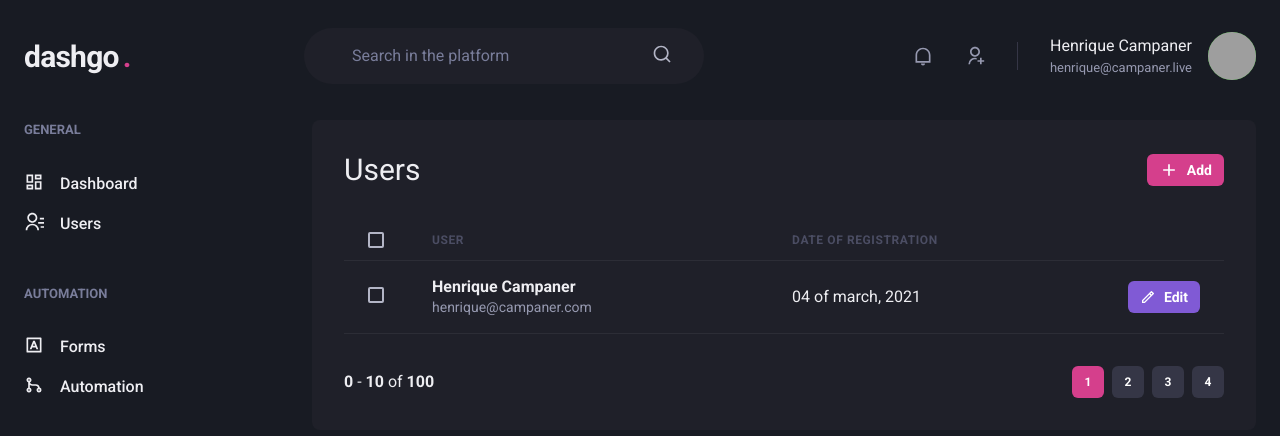
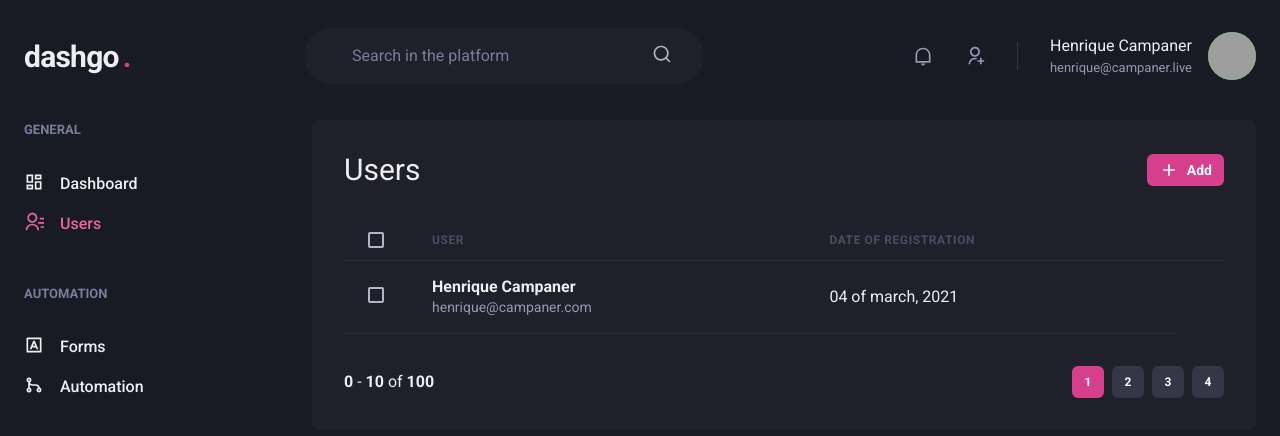
Before and after one commit to henriquecampaner/dashgo, a Next.js app: page /users in a window 1280 px wide. Shown: the top 436 px of the page. Built offline with nearby package versions, Linux system fonts and the light colour scheme; grey boxes are pictures that could not be loaded.

Commit message:
add mobile version

```diff
--- /dev/null
+++ b/src/components/ActiveLink.tsx
@@ -0,0 +1,41 @@
+import Link, { LinkProps } from 'next/link';
+import { useRouter } from 'next/router';
+import { ReactElement } from 'react';
+import { cloneElement } from 'react';
+
+interface ActiveLinkProps extends LinkProps {
+  children: ReactElement;
+  shouldMatchExactHref?: boolean;
+}
+
+export function ActiveLink({
+  shouldMatchExactHref = false,
+  children,
+  ...props
+}: ActiveLinkProps) {
+  const { asPath } = useRouter();
+  let isActive = false;
+
+  if (
+    shouldMatchExactHref &&
+    (asPath === props.href || asPath === props.as)
+  ) {
+    isActive = true;
+  }
+
+  if (
+    !shouldMatchExactHref &&
+    (asPath.startsWith(String(props.href)) ||
+      asPath.startsWith(String(props.as)))
+  ) {
+    isActive = true;
+  }
+
+  return (
+    <Link {...props}>
+      {cloneElement(children, {
+        color: isActive ? 'pink.400' : 'gray.50',
+      })}
+    </Link>
+  );
+}
--- a/src/components/Pagination/index.tsx
+++ b/src/components/Pagination/index.tsx
@@ -4,7 +4,7 @@ import { PaginationItem } from './PaginationItem';
 export function Pagination() {
   return (
     <Stack
-      direction="row"
+      direction={['column', 'row']}
       mt="8"
       justify="space-between"
       align="center"
--- a/src/components/Sidebar/NavLink.tsx
+++ b/src/components/Sidebar/NavLink.tsx
@@ -1,23 +1,32 @@
 import {
-  Link,
+  Link as ChakraLink,
   Icon,
   Text,
   LinkProps as ChakraLinkProps,
 } from '@chakra-ui/react';
 import { ElementType } from 'react';
+import { ActiveLink } from '../ActiveLink';
 
 interface NavLinkProps extends ChakraLinkProps {
   icon: ElementType;
   children: string;
+  href: string;
 }
 
-export function NavLink({ children, icon, ...props }: NavLinkProps) {
+export function NavLink({
+  children,
+  icon,
+  href,
+  ...props
+}: NavLinkProps) {
   return (
-    <Link display="flex" align="center" {...props}>
-      <Icon as={icon} fontSize="20" />
-      <Text ml="4" fontWeight="medium">
-        {children}
-      </Text>
-    </Link>
+    <ActiveLink href={href} passHref>
+      <ChakraLink display="flex" align="center" {...props}>
+        <Icon as={icon} fontSize="20" />
+        <Text ml="4" fontWeight="medium">
+          {children}
+        </Text>
+      </ChakraLink>
+    </ActiveLink>
   );
 }
--- a/src/components/Sidebar/SidebarNav.tsx
+++ b/src/components/Sidebar/SidebarNav.tsx
@@ -12,13 +12,21 @@ export function SidebarNav() {
   return (
     <Stack spacing="12" align="flex-start">
       <NavSection title="GENERAL">
-        <NavLink icon={RiDashboardLine}>Dashboard</NavLink>
-        <NavLink icon={RiContactsLine}>Users</NavLink>
+        <NavLink href="/dashboard" icon={RiDashboardLine}>
+          Dashboard
+        </NavLink>
+        <NavLink href="/users" icon={RiContactsLine}>
+          Users
+        </NavLink>
       </NavSection>
 
       <NavSection title="AUTOMATION">
-        <NavLink icon={RiInputMethodLine}>Forms</NavLink>
-        <NavLink icon={RiGitMergeLine}>Automation</NavLink>\
+        <NavLink href="/forms" icon={RiInputMethodLine}>
+          Forms
+        </NavLink>
+        <NavLink href="/automation" icon={RiGitMergeLine}>
+          Automation
+        </NavLink>
       </NavSection>
     </Stack>
   );
--- a/src/pages/users/index.tsx
+++ b/src/pages/users/index.tsx
@@ -12,17 +12,25 @@ import {
   Tbody,
   Td,
   Text,
+  useBreakpointValue,
 } from '@chakra-ui/react';
-import { RiAddLine, RiPencilLine } from 'react-icons/ri';
+import { RiAddLine } from 'react-icons/ri';
+import Link from 'next/link';
+
 import { Pagination } from '../../components/Pagination';
 import { Sidebar } from '../../components/Sidebar';
 import { Header } from '../../components/Header';
 
 export default function UserList() {
+  const isWideVersion = useBreakpointValue({
+    base: false,
+    lg: true,
+  });
+
   return (
     <Box>
       <Header />
-      <Flex as="main" w="100%" my="6" maxW={1480} mx="auto" px="6">
+      <Flex w="100%" my="6" maxWidth={1480} mx="auto" px="6">
         <Sidebar />
 
         <Box flex="1" borderRadius={8} bg="gray.800" p="8">
@@ -31,6 +39,7 @@ export default function UserList() {
               Users
             </Heading>
 
+            <Link href="/users/create" passHref>
               <Button
                 as="a"
                 size="sm"
@@ -40,22 +49,23 @@ export default function UserList() {
               >
                 Add
               </Button>
+            </Link>
           </Flex>
 
           <Table colorScheme="whiteAlpha">
             <Thead>
               <Tr>
-                <Th px="6" color="gray.300" width="8">
+                <Th px={['2', '4', '6']} color="gray.300" width="8">
                   <Checkbox colorScheme="pink" />
                 </Th>
                 <Th>User</Th>
-                <Th>Date of registration</Th>
+                {isWideVersion && <Th>Date of registration</Th>}
                 <Th width="8" />
               </Tr>
             </Thead>
             <Tbody>
               <Tr>
-                <Td px="6">
+                <Td px={['2', '4', '6']}>
                   <Checkbox colorScheme="pink" />
                 </Td>
                 <Td>
@@ -66,8 +76,8 @@ export default function UserList() {
                     </Text>
                   </Box>
                 </Td>
-                <Td>04 of march, 2021</Td>
-                <Td>
+                {isWideVersion && <Td>04 of march, 2021</Td>}
+                {/* <Td>
                   <Button
                     as="a"
                     size="sm"
@@ -77,9 +87,9 @@ export default function UserList() {
                       <Icon as={RiPencilLine} fontSize="16" />
                     }
                   >
-                    Edit
+                    {isWideVersion ? 'Edit' : ''}
                   </Button>
-                </Td>
+                </Td> */}
               </Tr>
             </Tbody>
           </Table>
```
Also changed, not shown: src/pages/users/create.tsx (+15 -4 lines). Lines whose indentation alone changed are shown as unchanged.
